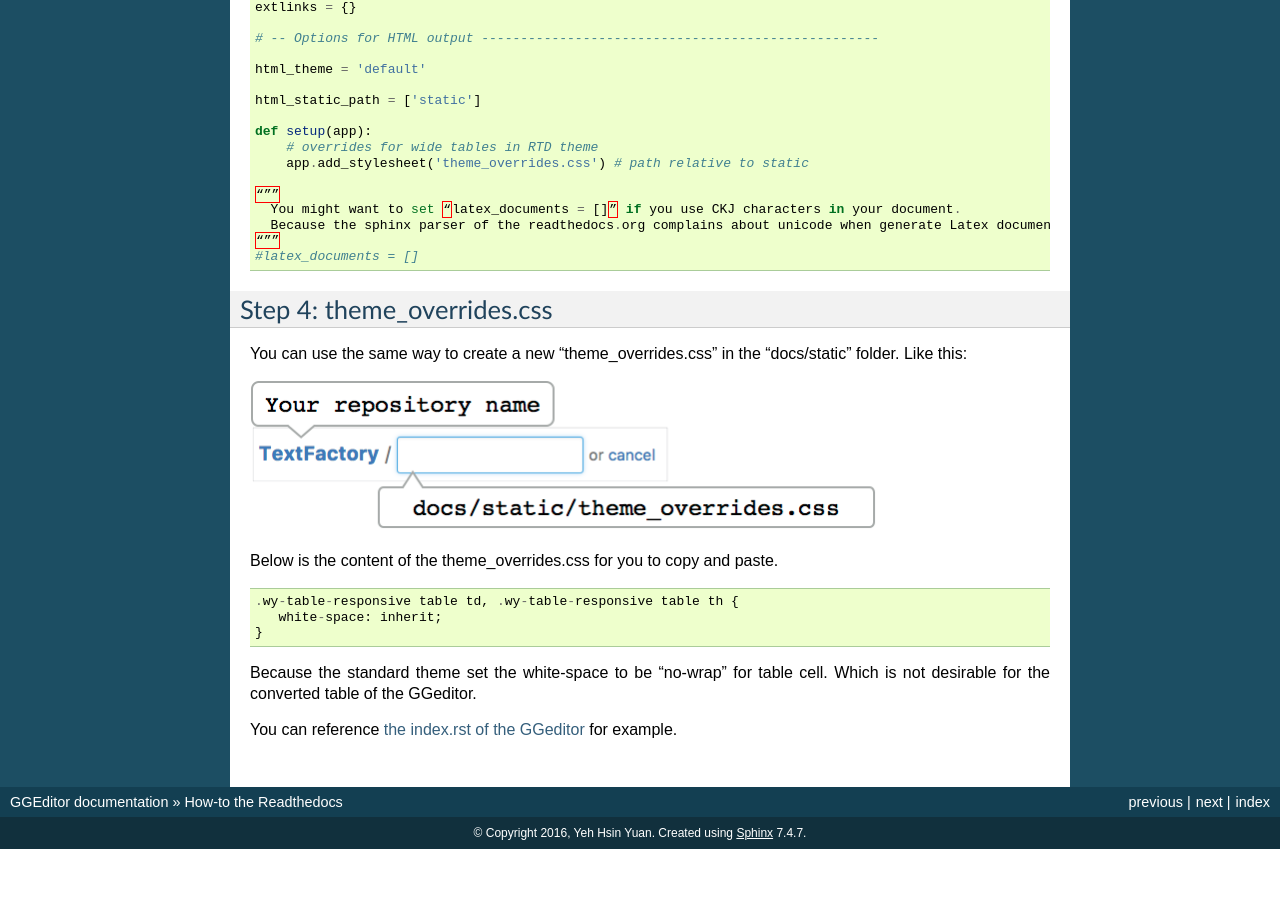
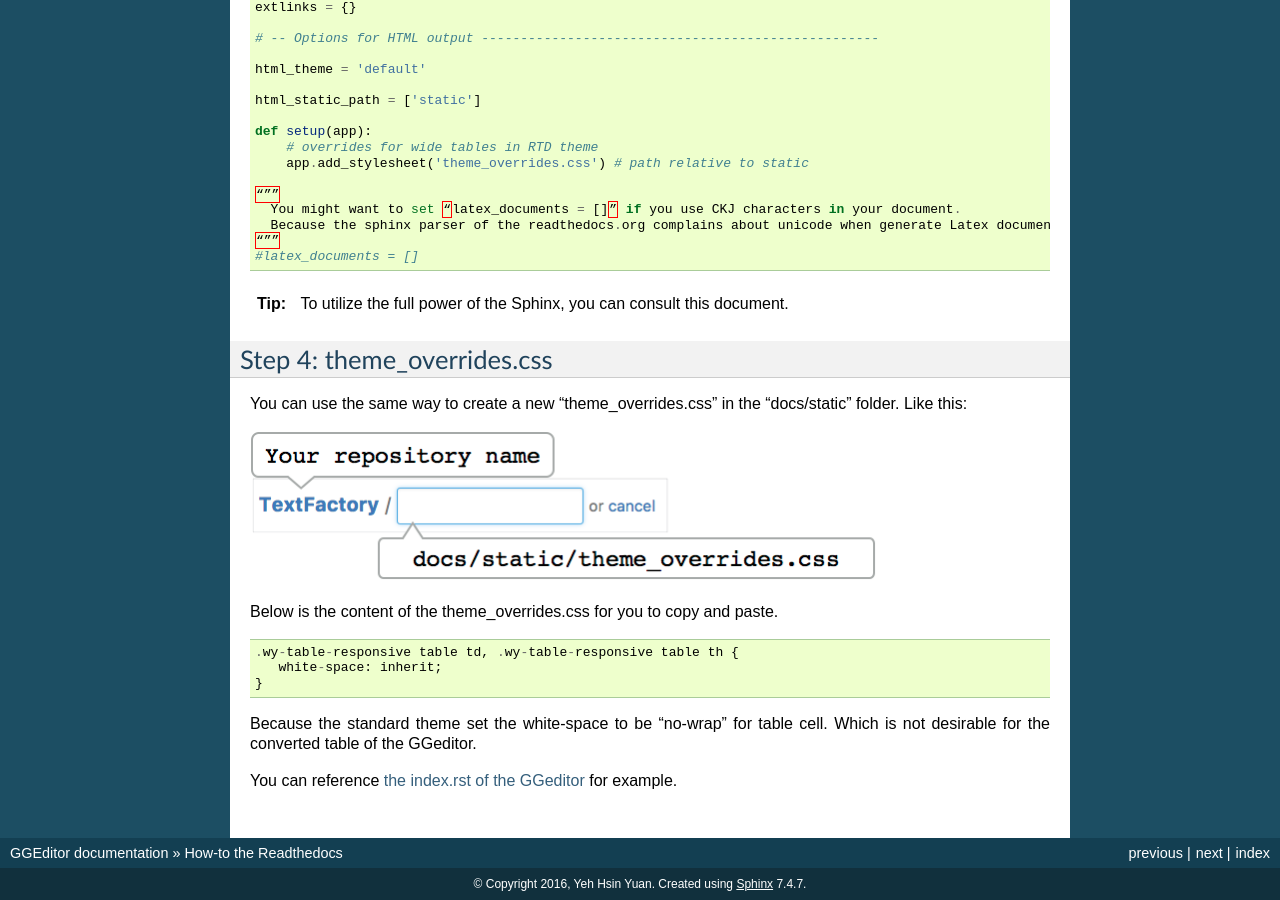
Before and after one commit to iapyeh/GGeditor, a Sphinx documentation site: the page built from docs/how2Readthedocs.rst, in a window 1280 px wide and 900 px high, scrolled down 3575 px. Built offline with Sphinx 7.4.7, drawn with Linux system fonts in a browser that asks for light colours; before the commit the page ends 4424 px from its top, so only the background shows below that.

Commit message:
Google Docs reST Editor@2016-11-27 6:59:51

```diff
--- a/docs/how2Readthedocs.rst
+++ b/docs/how2Readthedocs.rst
@@ -103,6 +103,11 @@ Below is the context for you to copy and paste.
     “””
     #latex_documents = []
 
+
+.. Tip::
+
+    To utilize the full power of the Sphinx, you can consult this document.
+
 .. _h4a47434f5c5745347cc5f1b4d2d5023:
 
 Step 4: theme_overrides.css
```
